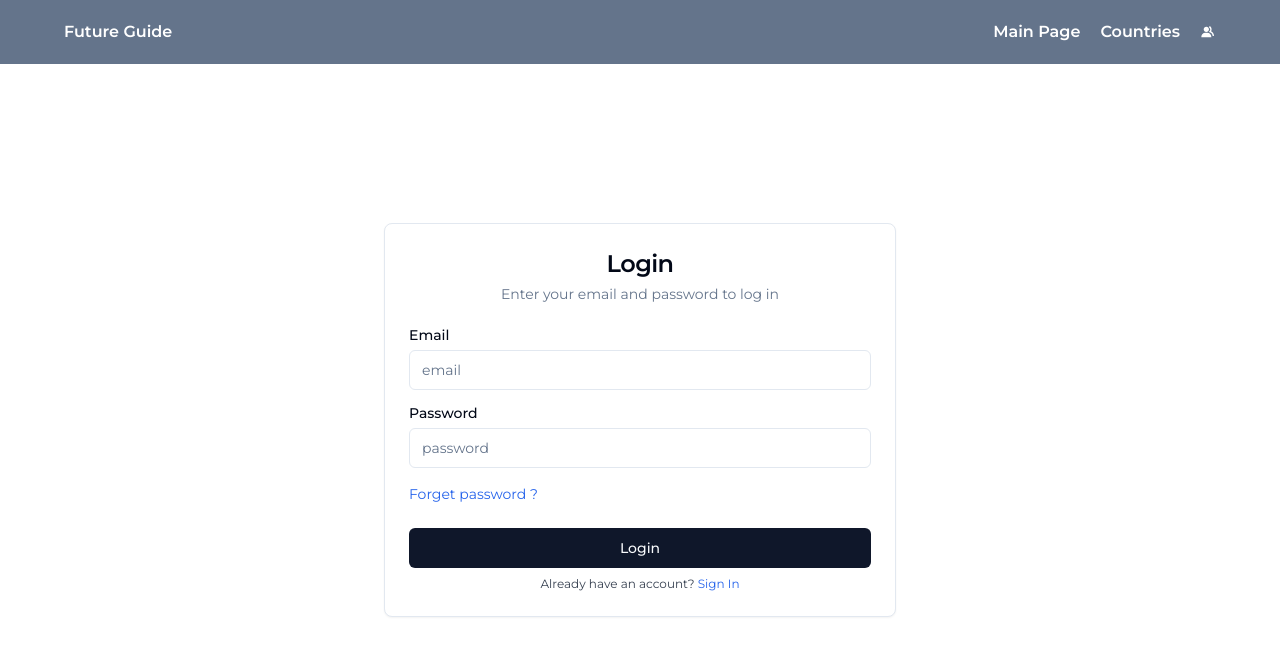
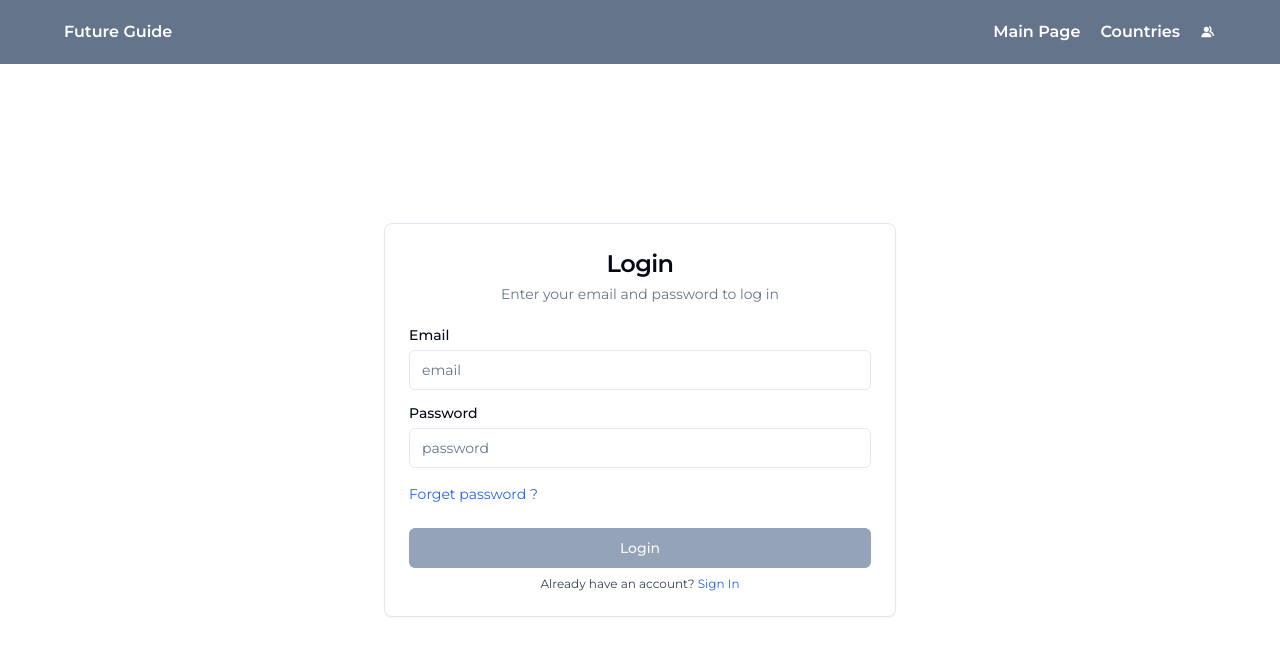
Before and after one commit to Diasnk/Chat, a Next.js app: page /login in a window 1280 px wide. Shown: the top 656 px of the page. Built offline with nearby package versions, Linux system fonts and the light colour scheme.

Commit message:
profile pages

```diff
--- a/src/app/login/page.tsx
+++ b/src/app/login/page.tsx
@@ -21,6 +21,7 @@ import { Label } from "@/components/ui/label"
 export default function Login() {
     const router = useRouter();
     const [user, setUser] = React.useState({
+        username: "",
         email: "",
         password: "",
 
@@ -35,7 +36,7 @@ export default function Login() {
             const response = await axios.post("/api/users/login", user);
             console.log("Login success", response.data);
             toast.success("Login success");
-            router.push("/profile");
+            router.push("/profile/" + user.username);
         } catch (error:any) {
             console.log("Login failed", error.message);
             toast.error(error.message);
@@ -90,12 +91,25 @@ export default function Login() {
                     </span>
                 </CardContent>
                 <CardFooter className="flex flex-col">
-                    <Button className="w-full"
-                    type="submit"
-                    onClick={onLogin}
-                    >
-                        {buttonDisabled ? "Login" : "L"}
-                    </Button>
+
+                    {
+                        buttonDisabled
+                        ?
+                            <Button className="w-full bg-slate-400 hover:bg-slate-400"
+                            type="submit"
+
+                            >
+                                Login
+                            </Button>
+                        :
+                            <Button className="w-full"
+                            type="submit"
+                            onClick={onLogin}
+                            >
+                                Login
+                            </Button>
+                    }
+
                     <p className="mt-2 text-xs text-center text-gray-700">
                     {" "}
                     Already have an account?{" "}
--- a/src/app/register/page.tsx
+++ b/src/app/register/page.tsx
@@ -34,7 +34,7 @@ export default function Login() {
             setLoading(true)
             const response = await axios.post("/api/users/register", user)
             console.log("Singup success", response.data)
-            router.push("./")
+            router.push("/profile/" + user.username)
         } catch (error: any) {
             console.log(error.message)
         } finally{
```
Also changed, not shown: 1 other file (tests, documents, lock files or other folders).
